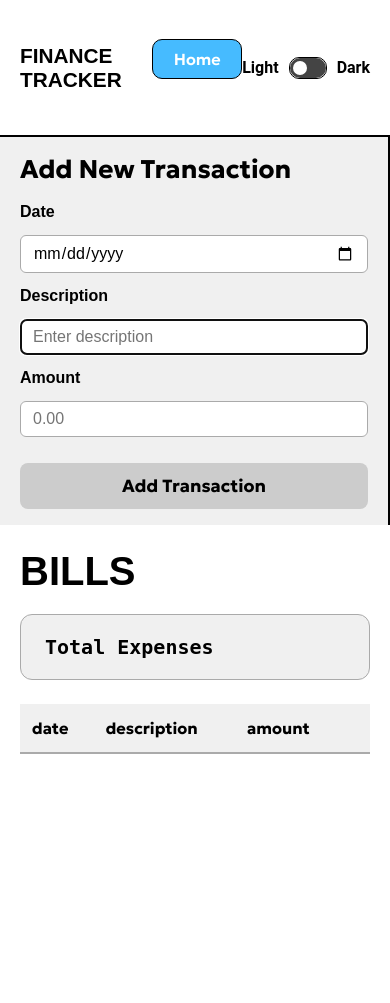
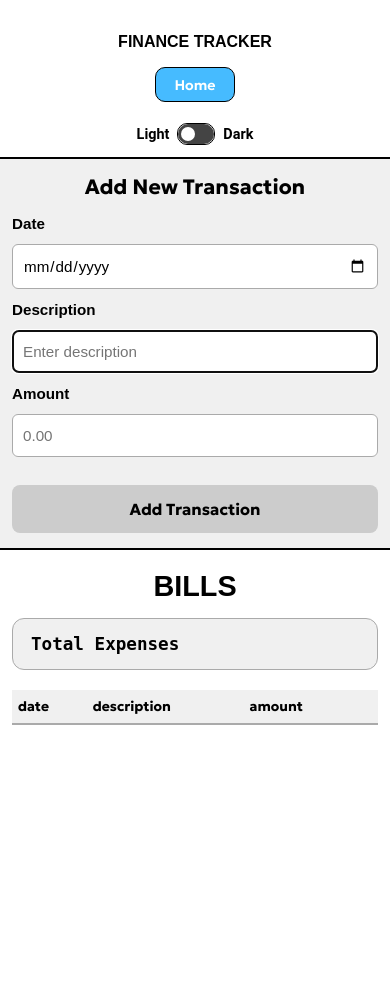
Before and after one commit to Kulkarnikeyur/TaskCraft, a Flask app: template templates/finance.html in a window 390 px wide. Before the commit the page ends 754 px from the top, so only its background shows below. Run offline with Flask 3, Linux system fonts and the light colour scheme; the template is opened without the code that fills it, so the values that code supplies are empty; some libraries are stand-ins or nearby versions; some web fonts are replaced.

Commit message:
Update finance.css

```diff
--- a/static/finance.css
+++ b/static/finance.css
@@ -1,287 +1,3 @@
-/* @import url("https://fonts.googleapis.com/css?family=Roboto:400,700&display=swap");
-
-:root {
-  --bg-color: #ffffff;
-  --text-color: #000000;
-  --panel-bg: #f0f0f0;
-  --button-bg: #cccccc;
-  --button-text: #000000;
-  --accent-blue: #3d5a80;
-  --input-border: #aaa;
-  --transition-duration: 0.3s;
-}
-
-body.dark {
-  --bg-color: #000000;
-  --text-color: #ffffff;
-  --panel-bg: #676767;
-  --button-bg: #d9d9d9;
-  --button-text: #212121;
-  --input-border: #5f6061;
-}
-
-body {
-  margin: 0;
-  font-family: "Roboto", sans-serif;
-  background-color: var(--bg-color);
-  color: var(--text-color);
-  transition: background-color var(--transition-duration),
-    color var(--transition-duration);
-}
-.head {
-  display: flex;
-  justify-content: space-between;
-  border-bottom: var(--text-color) solid 2px;
-}
-.heading {
-  font-family: "Bebas Neue", sans-serif;
-  margin-left: 50px;
-  margin-right: 1300px;
-}
-.nav-brand {
-  margin-top: 10px;
-}
-.home-btn {
-  height: 40px;
-  width: 90px;
-  margin-bottom: 5px;
-  background-color: rgba(26, 171, 255, 0.808);
-  border: var(--text-color) solid 1px;
-  border-radius: 10px;
-  font-size: 16px;
-  color: white;
-  cursor: pointer;
-}
-.toggle {
-  display: flex;
-  align-items: center;
-  gap: 10px;
-  cursor: pointer;
-  user-select: none;
-  margin-right: 20px;
-}
-.text {
-  color: var(--text-color);
-  font-weight: 600;
-  font-family: "Roboto", sans-serif;
-  font-size: 1rem;
-  transition: color 0.3s;
-}
-
-#theme-slider {
-  display: inline-block;
-  width: 42px;
-  height: 24px;
-  background-color: var(--panel-bg);
-  border-radius: 24px;
-  position: relative;
-  transition: background-color 0.3s;
-}
-
-.container {
-  display: flex;
-  min-height: 100vh;
-}
-
-.side-panel {
-  background-color: var(--panel-bg);
-  width: 320px;
-  padding: 24px;
-  box-sizing: border-box;
-  transition: background-color var(--transition-duration);
-  font-weight: 500;
-  border-right: var(--text-color) solid 2px;
-}
-
-.side-panel h2 {
-  margin-top: 0;
-  margin-bottom: 18px;
-  font-weight: 700;
-  font-size: 1.6rem;
-  color: var(--text-color);
-  transition: color var(--transition-duration);
-}
-.delete {
-  height: 40px;
-  width: 90px;
-  margin-bottom: 5px;
-  background-color: rgba(255, 26, 26, 0.808);
-  border: var(--text-color) solid 1px;
-  border-radius: 10px;
-  font-size: 16px;
-  color: white;
-  cursor: pointer;
-}
-
-.side-panel form {
-  display: flex;
-  flex-direction: column;
-  gap: 14px;
-}
-.toggle-label {
-  color: var(--fg-color);
-  font-size: 1em;
-  font-family: "Roboto", sans-serif;
-}
-
-.toggle-switch {
-  position: relative;
-  display: inline-block;
-  width: 36px;
-  height: 20px;
-  border: var(--text-color) solid 1px;
-  border-radius: 10px;
-}
-
-.slider {
-  position: absolute;
-  top: 0;
-  left: 0;
-  right: 0;
-  bottom: 0;
-  background-color: #444;
-  border-radius: 20px;
-  transition: background 0.3s;
-}
-
-.slider:before {
-  content: "";
-  position: absolute;
-  left: 3px;
-  top: 3px;
-  width: 14px;
-  height: 14px;
-  border-radius: 50%;
-  background: #fff;
-  transition: transform 0.3s, background 0.3s;
-}
-
-.toggle-switch input:checked + .slider {
-  background: #3776ab;
-}
-.toggle-switch input:checked + .slider:before {
-  transform: translateX(16px);
-  background: #222;
-}
-
-.side-panel label {
-  font-weight: 600;
-  font-size: 1rem;
-}
-
-.side-panel input[type="date"],
-.side-panel input[type="text"],
-.side-panel input[type="number"] {
-  padding: 8px 12px;
-  border: 1.5px solid var(--input-border);
-  border-radius: 6px;
-  font-size: 1rem;
-  transition: background-color var(--transition-duration),
-    color var(--transition-duration), border-color var(--transition-duration);
-  background-color: var(--bg-color);
-  color: var(--text-color);
-  box-sizing: border-box;
-}
-
-.side-panel button {
-  margin-top: 12px;
-  padding: 12px;
-  background-color: var(--button-bg);
-  border: none;
-  border-radius: 8px;
-  color: var(--button-text);
-  font-weight: 700;
-  font-size: 1.1rem;
-  cursor: pointer;
-  transition: background-color var(--transition-duration),
-    color var(--transition-duration);
-}
-
-.side-panel button:hover {
-  background-color: var(--accent-blue);
-  color: #ffffff;
-}
-
-.main-content {
-  flex: 1;
-  padding: 32px 48px;
-  box-sizing: border-box;
-  transition: background-color var(--transition-duration),
-    color var(--transition-duration);
-}
-
-.main-content h1 {
-  font-weight: 700;
-  font-size: 2.5rem;
-  margin-top: 0;
-  margin-bottom: 20px;
-  color: var(--text-color);
-  transition: color var(--transition-duration);
-}
-
-.total-expenses {
-  background-color: var(--panel-bg);
-  padding: 20px 24px;
-  border-radius: 12px;
-  margin-bottom: 32px;
-  font-weight: 600;
-  font-size: 1.25rem;
-  color: var(--text-color);
-  transition: background-color var(--transition-duration),
-    color var(--transition-duration);
-  max-width: 320px;
-}
-
-table {
-  width: 100%;
-  border-collapse: collapse;
-  color: var(--text-color);
-  transition: color var(--transition-duration);
-}
-
-thead {
-  background-color: var(--panel-bg);
-  color: var(--text-color);
-  transition: background-color var(--transition-duration),
-    color var(--transition-duration);
-  font-weight: 700;
-}
-
-thead th {
-  padding: 14px 12px;
-  text-align: left;
-  border-bottom: 2px solid var(--input-border);
-}
-
-tbody tr {
-  border-bottom: 1px solid var(--input-border);
-}
-
-tbody tr:last-child {
-  border-bottom: none;
-}
-
-tbody td {
-  padding: 12px;
-}
-
-@media (max-width: 720px) {
-  .container {
-    flex-direction: column;
-  }
-  .side-panel {
-    width: 100%;
-    padding: 16px 20px;
-  }
-  .main-content {
-    padding: 24px 20px;
-  }
-  .total-expenses {
-    margin-bottom: 24px;
-  }
-} */
-
-/* Import Zense Fonts */
 @import url("https://fonts.googleapis.com/css2?family=Tektur:wght@400;500;600;700;800;900&family=Geologica:wght@100;200;300;400;500;600;700;800;900&family=Chivo:ital,wght@0,100;0,200;0,300;0,400;0,500;0,600;0,700;0,800;0,900;1,100;1,200;1,300;1,400;1,500;1,600;1,700;1,800;1,900&family=Chivo+Mono:ital,wght@0,100;0,200;0,300;0,400;0,500;0,600;0,700;0,800;0,900;1,100;1,200;1,300;1,400;1,500;1,600;1,700;1,800;1,900&display=swap");
 
 :root {
@@ -295,7 +11,7 @@ tbody td {
   --transition-duration: 0.3s;
 }
 
-/* ZENSE DARK MODE COLORS */
+
 body.dark {
   --bg-color: #000814;
   --text-color: #e2e8f0;
@@ -323,7 +39,7 @@ body {
   padding: 1rem 0;
 }
 
-/* ZENSE DARK MODE HEAD */
+
 body.dark .head {
   background: rgba(0, 8, 20, 0.9);
   backdrop-filter: blur(10px);
@@ -344,7 +60,7 @@ body.dark .head {
   height: 0;
 }
 
-/* ZENSE DARK MODE HEADING */
+
 body.dark .heading {
   background: linear-gradient(135deg, #26fee3 0%, #208e3a 100%);
   background-clip: text;
@@ -382,7 +98,7 @@ body.dark .heading {
   transition: all 0.3s ease;
 }
 
-/* ZENSE DARK MODE HOME BUTTON */
+
 body.dark .home-btn {
   background: linear-gradient(90deg, #26fee3 0%, #208e3a 100%);
   color: #000814;
@@ -411,7 +127,7 @@ body.dark .home-btn:hover {
   transition: color 0.3s;
 }
 
-/* ZENSE DARK MODE TEXT */
+
 body.dark .text {
   color: #26fee3;
 }
@@ -426,7 +142,6 @@ body.dark .text {
   transition: background-color 0.3s;
 }
 
-/* ZENSE DARK MODE THEME SLIDER */
 body.dark #theme-slider {
   background-color: rgba(38, 254, 227, 0.3);
   border: 2px solid #26fee3;
@@ -447,7 +162,7 @@ body.dark #theme-slider {
   border-right: var(--text-color) solid 2px;
 }
 
-/* ZENSE DARK MODE SIDE PANEL */
+
 body.dark .side-panel {
   border-right: 2px solid #26fee3;
   box-shadow: 0 4px 16px rgba(38, 254, 227, 0.1);
@@ -463,7 +178,7 @@ body.dark .side-panel {
   transition: color var(--transition-duration);
 }
 
-/* ZENSE DARK MODE SIDE PANEL H2 */
+
 body.dark .side-panel h2 {
   color: #26fee3;
 }
@@ -483,7 +198,7 @@ body.dark .side-panel h2 {
   transition: all 0.3s ease;
 }
 
-/* ZENSE DARK MODE DELETE BUTTON */
+
 body.dark .delete {
   background: #fd8500;
   color: #000814;
@@ -527,7 +242,7 @@ body.dark .delete:hover {
   transition: background 0.3s;
 }
 
-/* ZENSE DARK MODE SLIDER */
+
 body.dark .slider {
   background-color: rgba(38, 254, 227, 0.3);
   border: 2px solid #26fee3;
@@ -545,7 +260,7 @@ body.dark .slider {
   transition: transform 0.3s, background 0.3s;
 }
 
-/* ZENSE DARK MODE SLIDER BEFORE */
+
 body.dark .slider:before {
   background: #26fee3;
 }
@@ -554,7 +269,6 @@ body.dark .slider:before {
   background: #3776ab;
 }
 
-/* ZENSE DARK MODE CHECKED SLIDER */
 body.dark .toggle-switch input:checked + .slider {
   background: rgba(32, 142, 58, 0.5);
 }
@@ -564,7 +278,7 @@ body.dark .toggle-switch input:checked + .slider {
   background: #222;
 }
 
-/* ZENSE DARK MODE CHECKED SLIDER BEFORE */
+
 body.dark .toggle-switch input:checked + .slider:before {
   background: #208e3a;
 }
@@ -590,7 +304,7 @@ body.dark .toggle-switch input:checked + .slider:before {
   box-sizing: border-box;
 }
 
-/* ZENSE DARK MODE SIDE PANEL INPUTS */
+
 body.dark .side-panel input[type="date"],
 body.dark .side-panel input[type="text"],
 body.dark .side-panel input[type="number"] {
@@ -618,7 +332,7 @@ body.dark .side-panel input:focus {
     color var(--transition-duration), transform 0.3s ease;
 }
 
-/* ZENSE DARK MODE SIDE PANEL BUTTON HOVER */
+
 body.dark .side-panel button:hover {
   transform: translateY(-2px);
   box-shadow: 0 4px 12px rgba(38, 254, 227, 0.3);
@@ -629,7 +343,7 @@ body.dark .side-panel button:hover {
   color: #ffffff;
 }
 
-/* ZENSE DARK MODE SIDE PANEL BUTTON HOVER COLOR */
+
 body.dark .side-panel button:hover {
   background-color: var(--accent-blue);
   color: #000814;
@@ -653,7 +367,7 @@ body.dark .side-panel button:hover {
   transition: color var(--transition-duration);
 }
 
-/* ZENSE DARK MODE MAIN CONTENT H1 */
+
 body.dark .main-content h1 {
   background: linear-gradient(135deg, #26fee3 0%, #208e3a 50%, #26fee3 100%);
   background-clip: text;
@@ -678,7 +392,7 @@ body.dark .main-content h1 {
   border: 1px solid var(--input-border);
 }
 
-/* ZENSE DARK MODE TOTAL EXPENSES */
+
 body.dark .total-expenses {
   border-color: #26fee3;
   box-shadow: 0 4px 16px rgba(38, 254, 227, 0.1);
@@ -701,7 +415,7 @@ thead {
   font-weight: 700;
 }
 
-/* ZENSE DARK MODE THEAD */
+
 body.dark thead {
   background-color: #1a1a2e;
   color: #26fee3;
@@ -714,7 +428,7 @@ thead th {
   font-family: "Geologica", sans-serif;
 }
 
-/* ZENSE DARK MODE THEAD TH */
+
 body.dark thead th {
   border-bottom: 2px solid #26fee3;
 }
@@ -724,7 +438,7 @@ tbody tr {
   transition: background-color 0.3s ease;
 }
 
-/* ZENSE DARK MODE TBODY TR */
+
 body.dark tbody tr {
   border-bottom: 1px solid #208e3a;
 }
@@ -741,27 +455,284 @@ tbody td {
   padding: 12px;
 }
 
-@media (max-width: 720px) {
+@media (max-width: 1024px) {
+  .heading {
+    margin-right: 500px;
+  }
+
+  .main-content {
+    padding: 24px 20px;
+  }
+
+  .side-panel {
+    width: 300px;
+  }
+}
+
+
+@media (max-width: 768px) {
+  .head {
+    flex-direction: column;
+    gap: 1rem;
+    padding: 15px;
+  }
+
+  .heading {
+    margin-right: 0 !important;
+    margin-left: 0;
+    margin-bottom: 0;
+    text-align: center;
+    font-size: 1.2rem;
+  }
+
+  .nav-brand {
+    margin-top: 0;
+    display: flex;
+    justify-content: center;
+    gap: 1rem;
+  }
+
+  .toggle {
+    margin-right: 0;
+    justify-content: center;
+  }
+
   .container {
     flex-direction: column;
   }
 
   .side-panel {
     width: 100%;
-    padding: 16px 20px;
+    padding: 20px 15px;
+    border-right: none;
+    border-bottom: 2px solid var(--text-color);
+  }
+
+  body.dark .side-panel {
+    border-bottom: 2px solid #26fee3;
+    border-right: none;
   }
 
   .main-content {
-    padding: 24px 20px;
+    padding: 24px 15px;
+  }
+
+  .main-content h1 {
+    font-size: 2rem;
+    text-align: center;
   }
 
   .total-expenses {
-    margin-bottom: 24px;
     max-width: 100%;
+    margin: 0 auto 24px;
+  }
+
+
+  .main-content {
+    overflow-x: auto;
+  }
+
+  table {
+    min-width: 100px;
+    font-size: 0.9rem;
+  }
+
+  thead th,
+  tbody td {
+    padding: 10px 8px;
+    white-space: nowrap;
+  }
+}
+@media (min-width: 1025px) and (max-width: 1281px) {
+  .heading {
+    margin-right: 780px;
+  }
+}
+@media (min-width: 1369px) and(max-width: 1377px) {
+  .heading {
+    margin-right: 780px;
+  }
+}
+@media (min-width: 1282px) and(max-width: 1369px) {
+  .heading {
+    margin-right: 500px;
+  }
+  .nav-brand {
+    margin-top: 33px;
+    margin-right: 10px;
+  }
+}
+@media (max-width: 600px) {
+  .heading {
+    margin-right: 480px;
+  }
+}
+@media (max-width: 480px) {
+  .head {
+    padding: 12px 10px;
   }
 
   .heading {
-    margin-left: 20px;
-    margin-right: 20px;
+    font-size: 1rem;
+  }
+
+  .home-btn,
+  .delete {
+    width: 80px;
+    height: 35px;
+    font-size: 14px;
+  }
+
+  .nav-brand {
+    gap: 0.5rem;
+  }
+  .main-content {
+    width: 100%;
+  }
+  .toggle {
+    gap: 8px;
+  }
+
+  .text {
+    font-size: 0.9rem;
+  }
+
+  #theme-slider {
+    width: 36px;
+    height: 20px;
+  }
+
+  .side-panel {
+    padding: 15px 12px;
+  }
+
+  .side-panel h2 {
+    font-size: 1.3rem;
+    text-align: center;
+    margin-bottom: 15px;
+  }
+
+  .side-panel form {
+    gap: 12px;
+  }
+
+  .side-panel label {
+    font-size: 0.95rem;
+  }
+
+  .side-panel input[type="date"],
+  .side-panel input[type="text"],
+  .side-panel input[type="number"] {
+    padding: 12px 10px;
+    font-size: 0.95rem;
+  }
+
+  .side-panel button {
+    padding: 14px 12px;
+    font-size: 1rem;
+    margin-top: 16px;
+  }
+
+  .main-content {
+    padding: 20px 12px;
+  }
+
+  .main-content h1 {
+    font-size: 1.8rem;
+    margin-bottom: 15px;
+  }
+
+  .total-expenses {
+    padding: 15px 18px;
+    font-size: 1.1rem;
+    margin-bottom: 20px;
+  }
+
+  table {
+    min-width: 100px;
+    font-size: 0.85rem;
+  }
+
+  thead th,
+  tbody td {
+    padding: 8px 6px;
   }
 }
+
+
+@media (max-width: 360px) {
+  .heading {
+    font-size: 0.9rem;
+  }
+
+  .home-btn,
+  .delete {
+    width: 70px;
+    font-size: 12px;
+  }
+
+  .side-panel {
+    padding: 12px 8px;
+  }
+
+  .side-panel h2 {
+    font-size: 1.2rem;
+  }
+
+  .main-content {
+    padding: 15px 8px;
+  }
+
+  .main-content h1 {
+    font-size: 1.6rem;
+  }
+
+  .total-expenses {
+    padding: 12px 15px;
+    font-size: 1rem;
+  }
+
+  table {
+    font-size: 0.8rem;
+  }
+}
+
+
+@media (max-height: 500px) and (orientation: landscape) {
+  .head {
+    flex-direction: row;
+    justify-content: space-between;
+    padding: 8px 15px;
+  }
+
+  .heading {
+    margin-right: 0;
+    font-size: 1rem;
+    text-align: left;
+  }
+
+  .nav-brand {
+    flex-direction: row;
+    gap: 1rem;
+    margin-top: 10px;
+  }
+
+  .container {
+    flex-direction: row;
+  }
+
+  .side-panel {
+    width: 300px;
+    border-right: 2px solid var(--text-color);
+    border-bottom: none;
+  }
+
+  body.dark .side-panel {
+    border-right: 2px solid #26fee3;
+    border-bottom: none;
+  }
+
+  .main-content {
+    padding: 15px 20px;
+  }
+}
```
